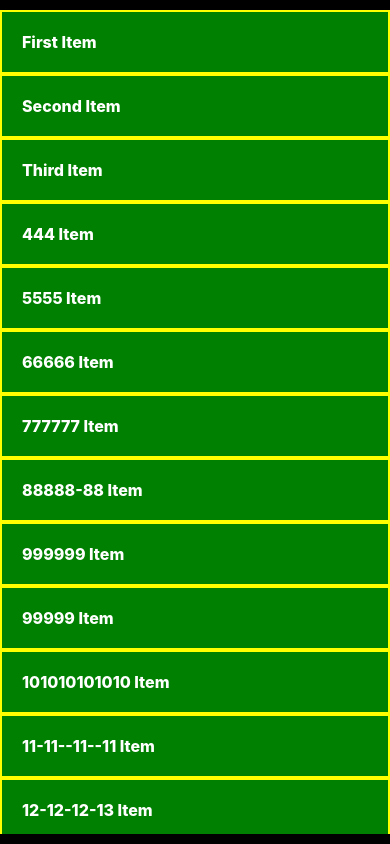
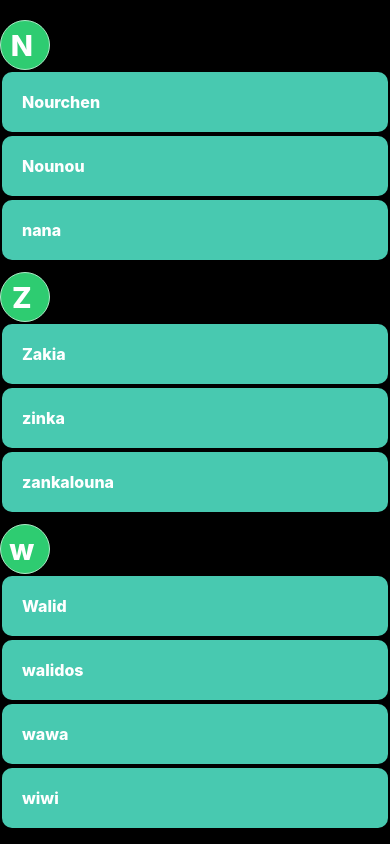
Before and after one commit to walidhorchani11/videoCall, a React Native app: screen / in a window 390 px wide. Built offline with nearby package versions, Linux system fonts and the light colour scheme.

Commit message:
use SectionList instead of FlatList

```diff
--- a/src/screens/contacts/ContactItem.js
+++ b/src/screens/contacts/ContactItem.js
@@ -4,16 +4,17 @@ import { TouchableOpacity, Text, StyleSheet } from 'react-native';
 const ContactItem = ({ item }) => {
   return (
     <TouchableOpacity style={styles.touchableAreaStyle}>
-      <Text style={styles.textStyle}>{item.title} </Text>
+      <Text style={styles.textStyle}>{item} </Text>
     </TouchableOpacity>
   )
 }
 
 const styles = StyleSheet.create({
   touchableAreaStyle: {
-    backgroundColor: 'green',
+    backgroundColor: '#48C9B0',
     margin: 2,
-    padding: 20
+    padding: 20,
+    borderRadius: 10
   },
   textStyle: {
     color: 'white',
--- a/src/screens/contacts/ContactsList.js
+++ b/src/screens/contacts/ContactsList.js
@@ -1,26 +1,29 @@
 import React from 'react';
+import {
+  StyleSheet,
+  SectionList,
+} from 'react-native';
 
 import ContactItem from './ContactItem';
+import HeaderSection from './HeaderSection';
 
-import {
-  StyleSheet,
-  FlatList,
-} from 'react-native';
+import { CONTACTSFORMATTED } from './data';
 
-import { CONTACTS } from './data'
-const renderItem = ({ item }) => <ContactItem item={item} />
-
+const renderItem = ({ item }) => {
+  return (
+    <ContactItem item={item} />
+  )
+}
 
 const ContactList = () => {
 
   return (
-    <FlatList
-      data={CONTACTS}
+    <SectionList
+      sections={CONTACTSFORMATTED}
       renderItem={renderItem}
-      keyExtractor={(item) => item.id}
+      keyExtractor={(item, index) => item + index}
+      renderSectionHeader={({ section: { title } }) => (<HeaderSection title={title} />)}
       style={styles.flatListStyle}
-      key={Date.now()}
-      numColumns={1}
     />
   )
 }
@@ -28,8 +31,7 @@ const ContactList = () => {
 const styles = StyleSheet.create({
   flatListStyle: {
     marginVertical: 10,
-    backgroundColor: 'yellow'
-  }
+  },
 })
 
 export default ContactList;
--- /dev/null
+++ b/src/screens/contacts/HeaderSection.js
@@ -0,0 +1,31 @@
+import React from 'react';
+import { View, Text, StyleSheet } from 'react-native';
+
+const HeaderSection = ({ title }) => {
+  return (
+    <View style={styles.headerStyle}>
+      <Text style={styles.textStyle}>{title} </Text>
+    </View>
+  )
+}
+
+const styles = StyleSheet.create({
+  headerStyle: {
+    justifyContent: 'center',
+    alignItems: 'center',
+    height: 50,
+    width: 50,
+    marginTop: 10,
+    borderRadius: 50,
+    borderWidth: 1,
+    borderColor: '#ABEBC6',
+    backgroundColor: '#2ECC71',
+  },
+  textStyle: {
+    color: 'white',
+    fontSize: 29,
+    fontWeight: '800',
+  }
+})
+
+export default HeaderSection;
--- a/src/screens/contacts/data.js
+++ b/src/screens/contacts/data.js
@@ -12,43 +12,59 @@ export const CONTACTS = [{
 },
 {
   id: '3ac68fc-c605-48d3-a4f8-fbd91aa97f63',
-  title: '444 Item',
+  title: 'Nawel Item',
 },
 {
   id: '58694a0f-3da1-471f-b96-145571e29d72',
-  title: '5555 Item',
+  title: 'janjouna Item',
 },
 {
   id: '3ac68afc-c5-48d3-a4f8-fbd91aa97f63',
-  title: '66666 Item',
+  title: 'Zakia Item',
 },
 {
   id: '58694a0f-3da1-471f-bd96-15571e29d72',
-  title: '777777 Item',
+  title: 'Zinka Item',
 },
 {
   id: '3a68afc-c605-48d3-a4f8-fbd91aa97f63',
-  title: '88888-88 Item',
+  title: 'walid-88 Item',
 },
 {
   id: '586a0f-3da1-471f-bd96-145571e29d72',
-  title: '999999 Item',
+  title: 'Nourchen Item',
 },
 {
   id: '3a68afc-c605-48d3-a4f8-fbd9197f63',
-  title: '99999 Item',
+  title: 'nounou Item',
 },
 {
   id: '586a0f-3da1-471f-bd96-5571e29d72',
-  title: '101010101010 Item',
+  title: 'jannet Item',
 },
 {
   id: '3a68afc-c605-48d3-f8-fbd91aa97f63',
-  title: '11-11--11--11 Item',
+  title: 'Jamel Item',
 },
 {
   id: '586a0fda1-471f-bd96-145571e29d72',
-  title: '12-12-12-13 Item',
+  title: 'noaman Item',
 },
 
 ];
+
+
+export const CONTACTSFORMATTED = [
+  {
+    title: "N",
+    data: ["Nourchen", "Nounou", "nana"]
+  },
+  {
+    title: "Z",
+    data: ["Zakia", "zinka", "zankalouna"]
+  },
+  {
+    title: "w",
+    data: ["Walid", "walidos", "wawa", "wiwi"]
+  }
+];
```
